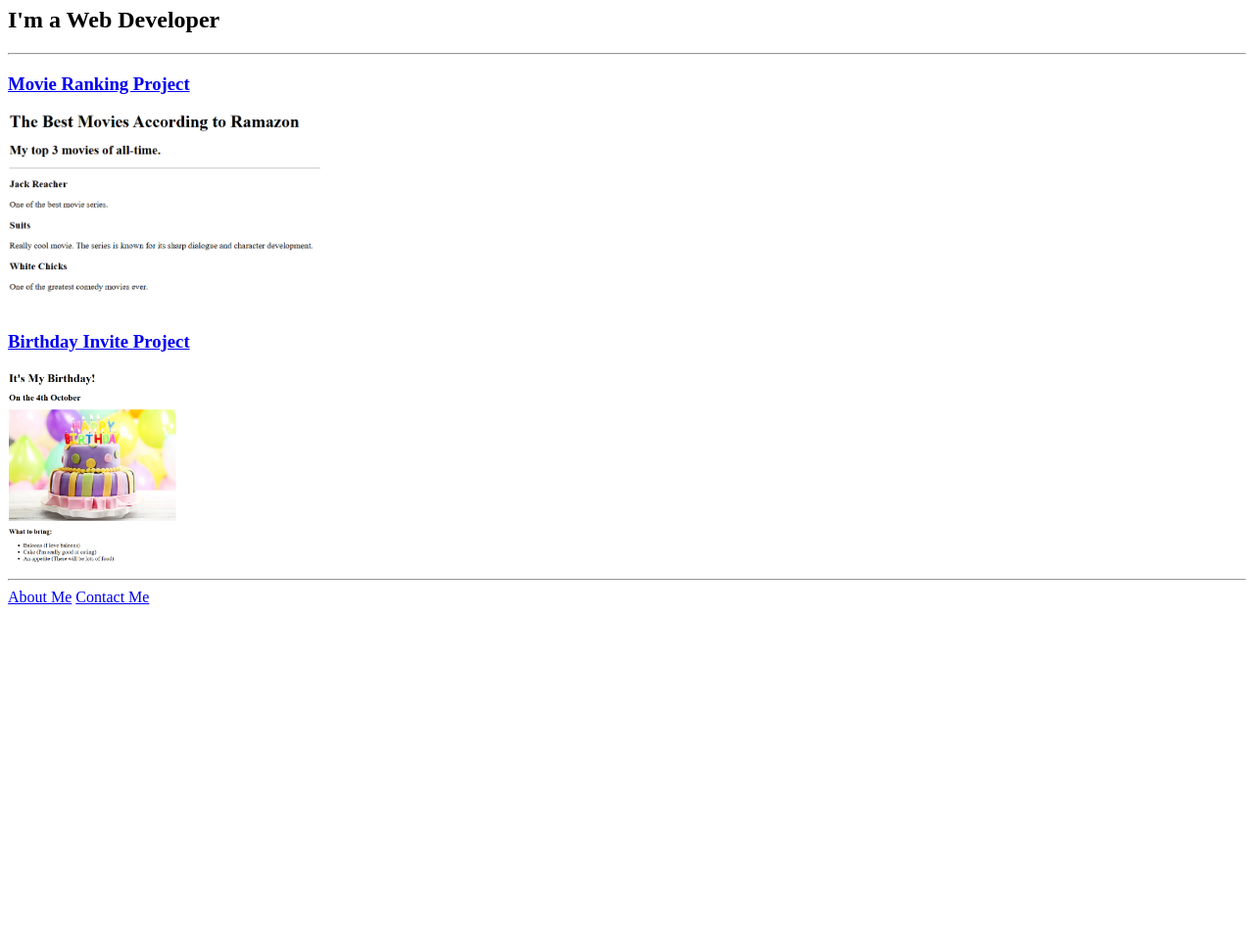
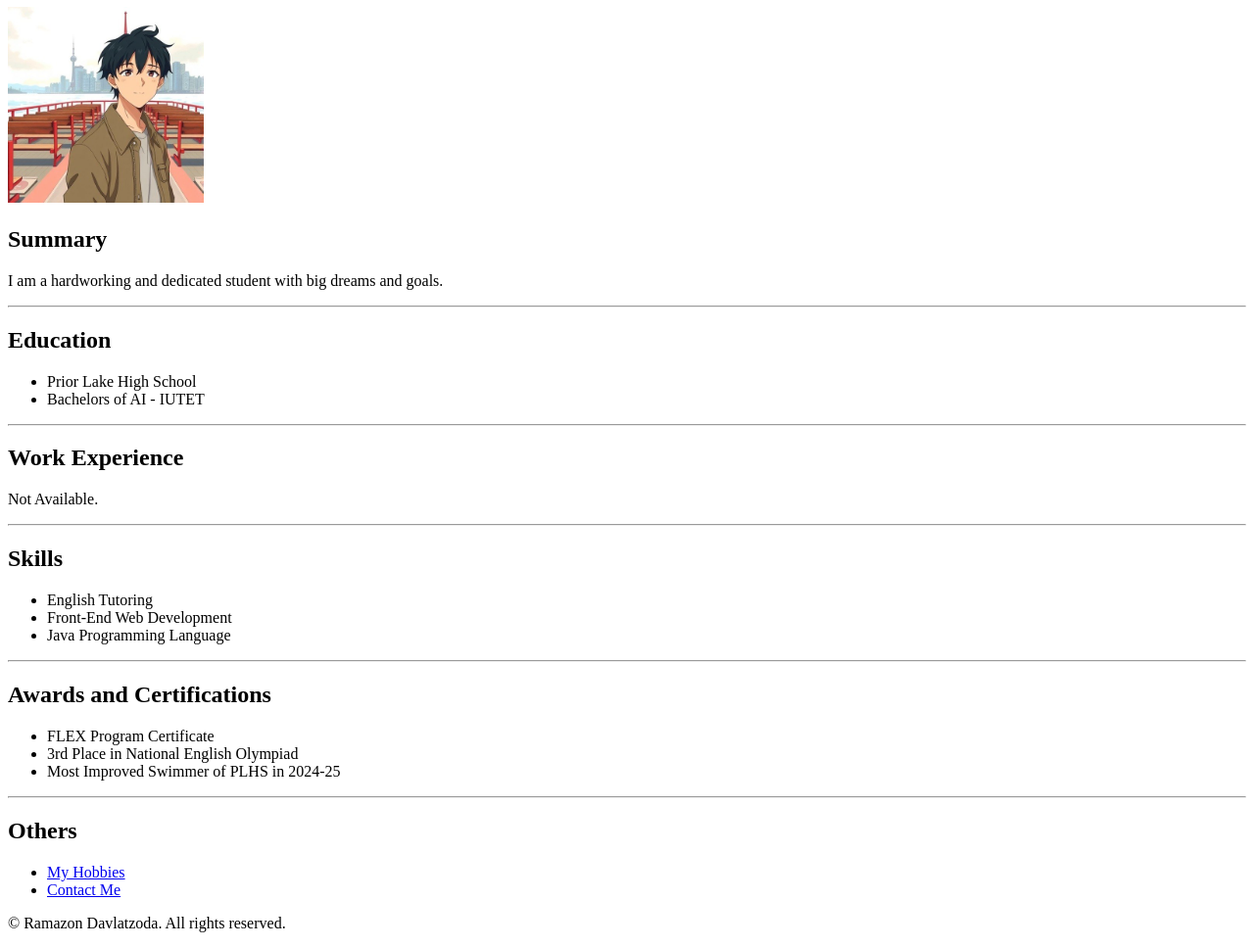
Before and after one commit to ramazon-developer/html-portfolio-me, a plain HTML site: page index.html in a window 1280 px wide. Shown: the part 73-1041 px from the top of the page at 98% size. Before the commit the page ends 800 px from the top, so only its background shows below. Drawn offline with Linux system fonts and the light colour scheme.

Commit message:
Add files via upload

```diff
--- a/index.html
+++ b/index.html
@@ -3,18 +3,47 @@
 <head>
     <meta charset="UTF-8">
     <meta name="viewport" content="width=device-width, initial-scale=1.0">
-    <title>Ramazon Portfolio</title>
+    <title>My Resume</title>
 </head>
 <body>
-    <h1>Ramazon's Portfolio</h1>
-    <h2>I'm a Web Developer</h2>
+    <h1>Ramazon Davlatzoda</h1>
+    <img src="./me-inCHICAGO.jpg" height="200px" alt="my image while in Chicago">
+    <h2>Summary</h2>
+    <p>I am a hardworking and dedicated student with big dreams and goals.</p>
     <hr>
-    <h3><a href="./public/movie-ranking.html">Movie Ranking Project</a></h3>
-    <img src="./assets/images/movie-ranking.png" height="200px" alt="movie ranking">
-    <h3><a href="./public/birthday-invite.html">Birthday Invite Project</a></h3>
-    <img src="./assets/images/birthday-invite.png" height="200px" alt="Birthday invite image">
+
+    <h2>Education</h2>
+    <ul>
+        <li>Prior Lake High School</li>
+        <li>Bachelors of AI - IUTET</li>
+    </ul>
     <hr>
-    <a href="./public/about.html">About Me</a>
-    <a href="./public/contact.html">Contact Me</a>
+
+    <h2>Work Experience</h2>
+    <p>Not Available.</p>
+    <hr>
+    <h2>Skills</h2>
+    <ul>
+        <li>English Tutoring</li>
+        <li>Front-End Web Development</li>
+        <li>Java Programming Language</li>
+    </ul>
+    <hr>
+
+    <h2>Awards and Certifications</h2>
+    <ul>
+        <li>FLEX Program Certificate</li>
+        <li>3rd Place in National English Olympiad</li>
+        <li>Most Improved Swimmer of PLHS in 2024-25</li>
+    </ul>
+    <hr>
+
+    <h2>Others</h2>
+    <ul>
+        <li><a href="./my-hobbies.html">My Hobbies</a></li>
+        <li><a href="./my-contacts.html">Contact Me</a></li>
+    </ul>
+
+    <p>&#xA9 Ramazon Davlatzoda. All rights reserved.</p>
 </body>
 </html>
```
Also changed, not shown: my-contacts.html (added, +13 -0 lines), my-hobbies.html (added, +19 -0 lines), me-inCHICAGO.jpg (added).
